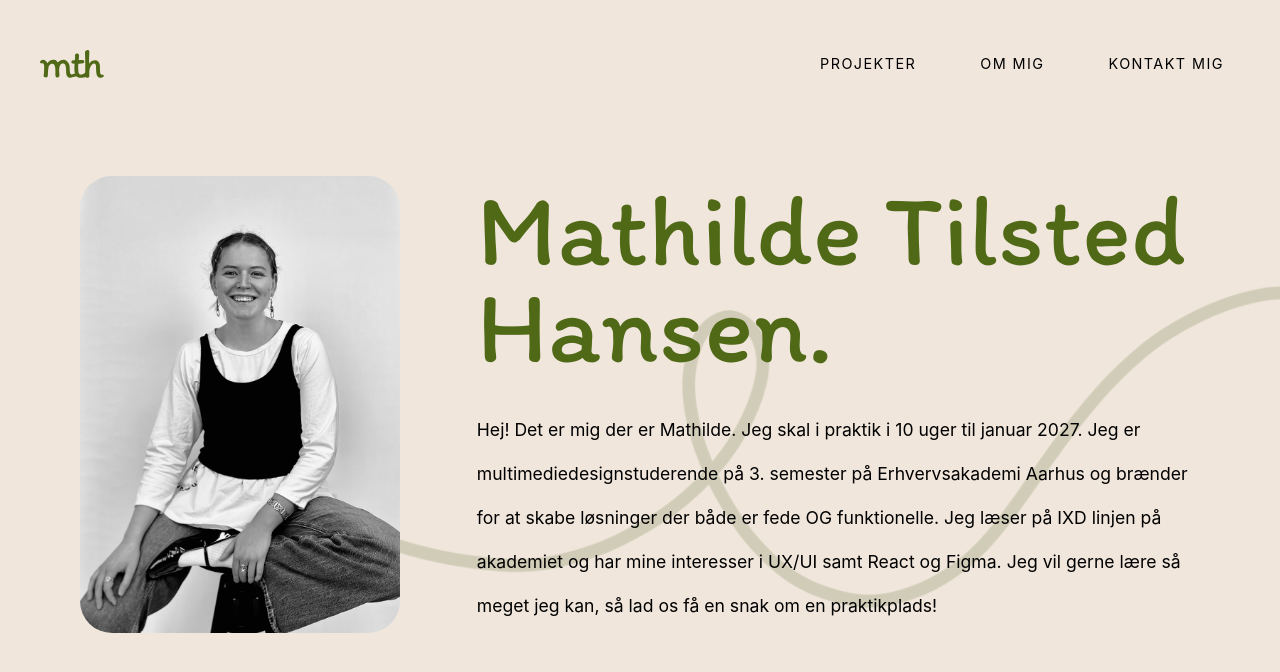
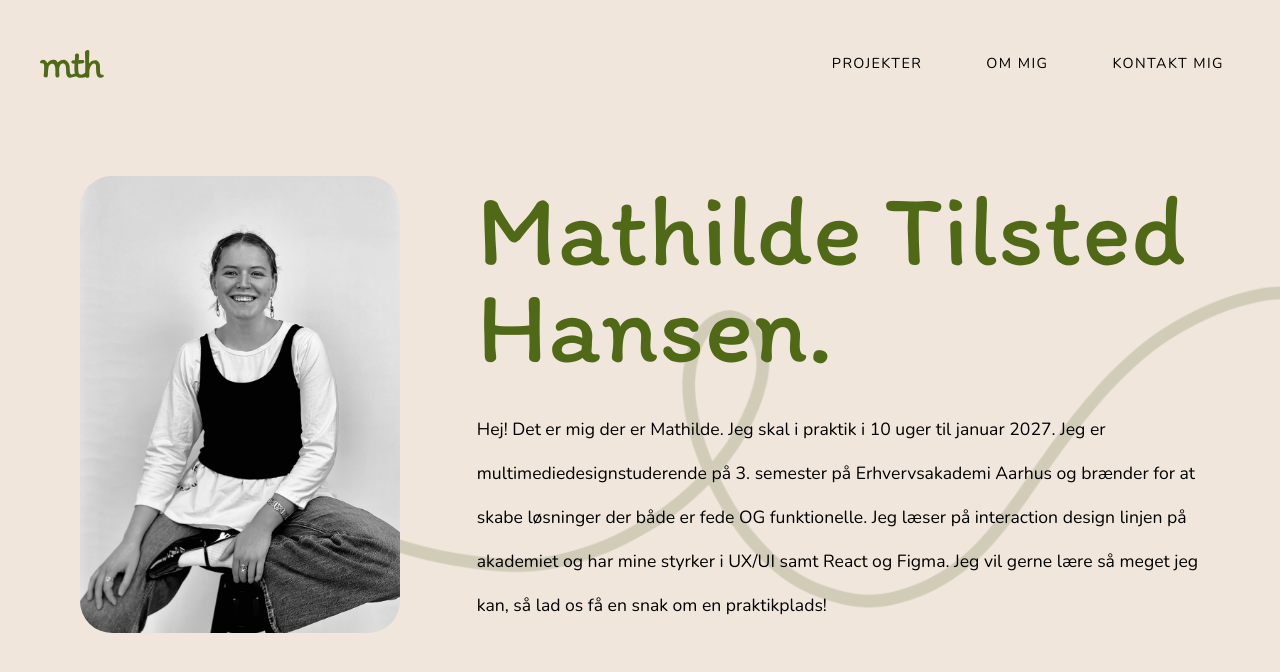
Before and after one commit to mathtilsted/portfolio-mathilde-tilsted-hansen, a React (Vite) app: page /kontakt-mig in a window 1280 px wide. Shown: the top 672 px of the page. Built offline with nearby package versions, Linux system fonts and the light colour scheme.

Commit message:
nunito som brødtekst font og en ændring i teksten på homepage

```diff
--- a/src/main.css
+++ b/src/main.css
@@ -1,8 +1,8 @@
 /* =========================================================
-   TYPOGRAFI
+   TYPOGRAFI - NUNITO
    ========================================================= */
 
-@import url("https://fonts.googleapis.com/css2?family=Itim&display=swap");
+@import url("https://fonts.googleapis.com/css2?family=Itim&family=Nunito:ital,wght@0,200..1000;1,200..1000&display=swap");
 
 /* =========================================================
    RESET
@@ -27,7 +27,7 @@
   --text: #000000;
 
   --font-titel: "Itim", sans-serif;
-  --font-body: "Inter", system-ui, Avenir, Helvetica, Arial, sans-serif;
+  --font-body: "Nunito", system-ui, Avenir, Helvetica, Arial, sans-serif;
   --font-weight: 400;
   --spacing: 0.1em;
 }
--- a/src/pages/Homepage.jsx
+++ b/src/pages/Homepage.jsx
@@ -22,9 +22,10 @@ export default function HomePage() {
               Hej! Det er mig der er Mathilde. Jeg skal i praktik i 10 uger til
               januar 2027. Jeg er multimediedesignstuderende på 3. semester på
               Erhvervsakademi Aarhus og brænder for at skabe løsninger der både
-              er fede OG funktionelle. Jeg læser på IXD linjen på akademiet og
-              har mine interesser i UX/UI samt React og Figma. Jeg vil gerne
-              lære så meget jeg kan, så lad os få en snak om en praktikplads!
+              er fede OG funktionelle. Jeg læser på interaction design linjen på
+              akademiet og har mine styrker i UX/UI samt React og Figma. Jeg vil
+              gerne lære så meget jeg kan, så lad os få en snak om en
+              praktikplads!
             </p>
           </div>
         </div>
```
